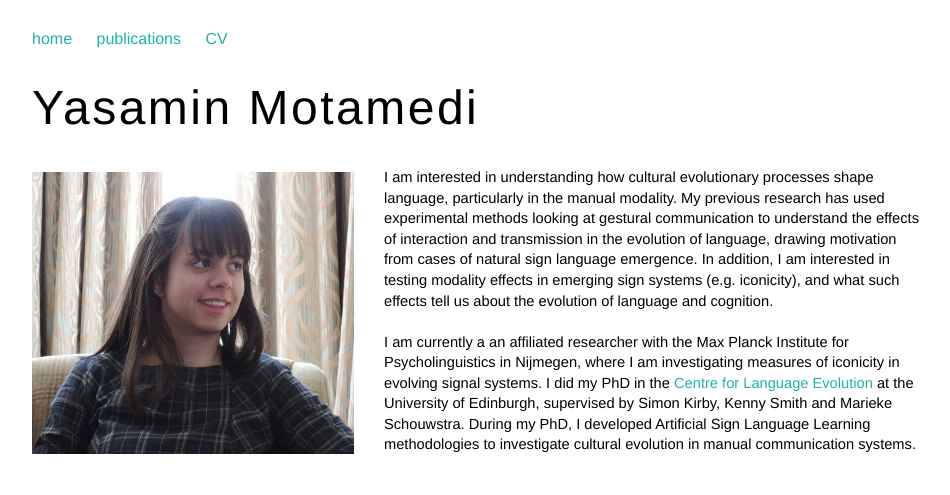
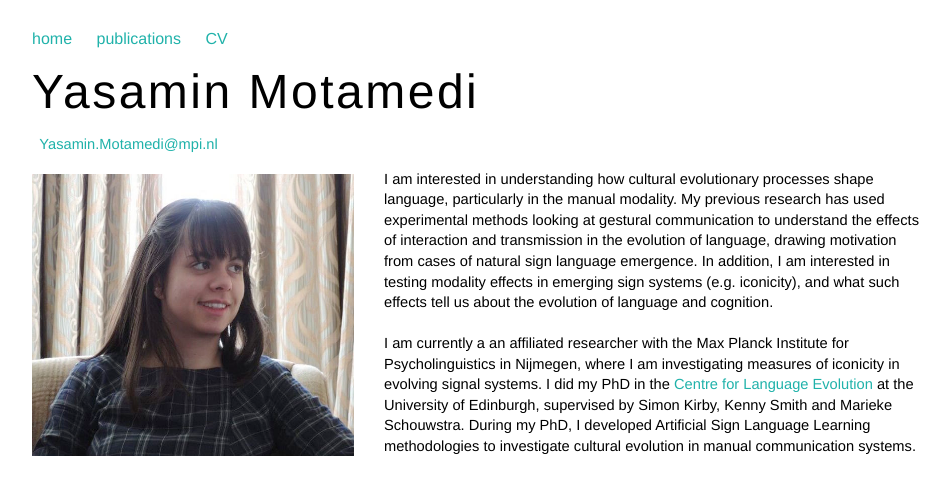
Before and after one commit to ymotamedi/ymotamedi.github.io, a Jekyll site: the page built from index.html, in a window 1280 px wide. Shown: the top 495 px of the page, without its empty margins (160-1110 px from the left). Built offline with Jekyll 4.4.1, drawn with Linux system fonts in a browser that asks for light colours.

Commit message:
Update default.html

```diff
--- a/_layouts/default.html
+++ b/_layouts/default.html
@@ -21,7 +21,8 @@
     </nav>
     <div class="wrapper">
       <header>
-        <h1>Yasamin Motamedi</h1>
+        <h1 style="display:inline;">Yasamin Motamedi</h1>
+	<p>&ensp;<a href= "mailto:Yasamin.Motamedi@mpi.nl">Yasamin.Motamedi@mpi.nl</a></p>
       </header>
       <section>
         {{ content }}
```
